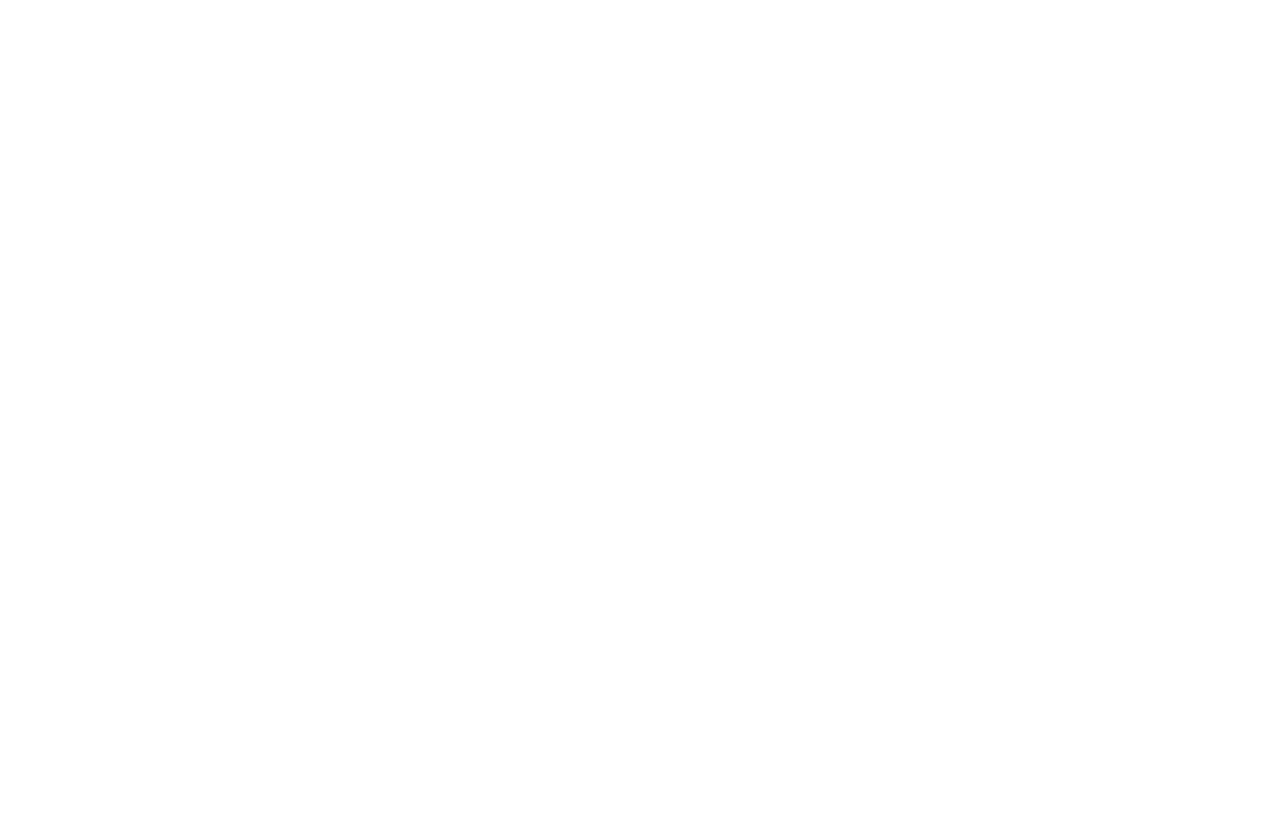
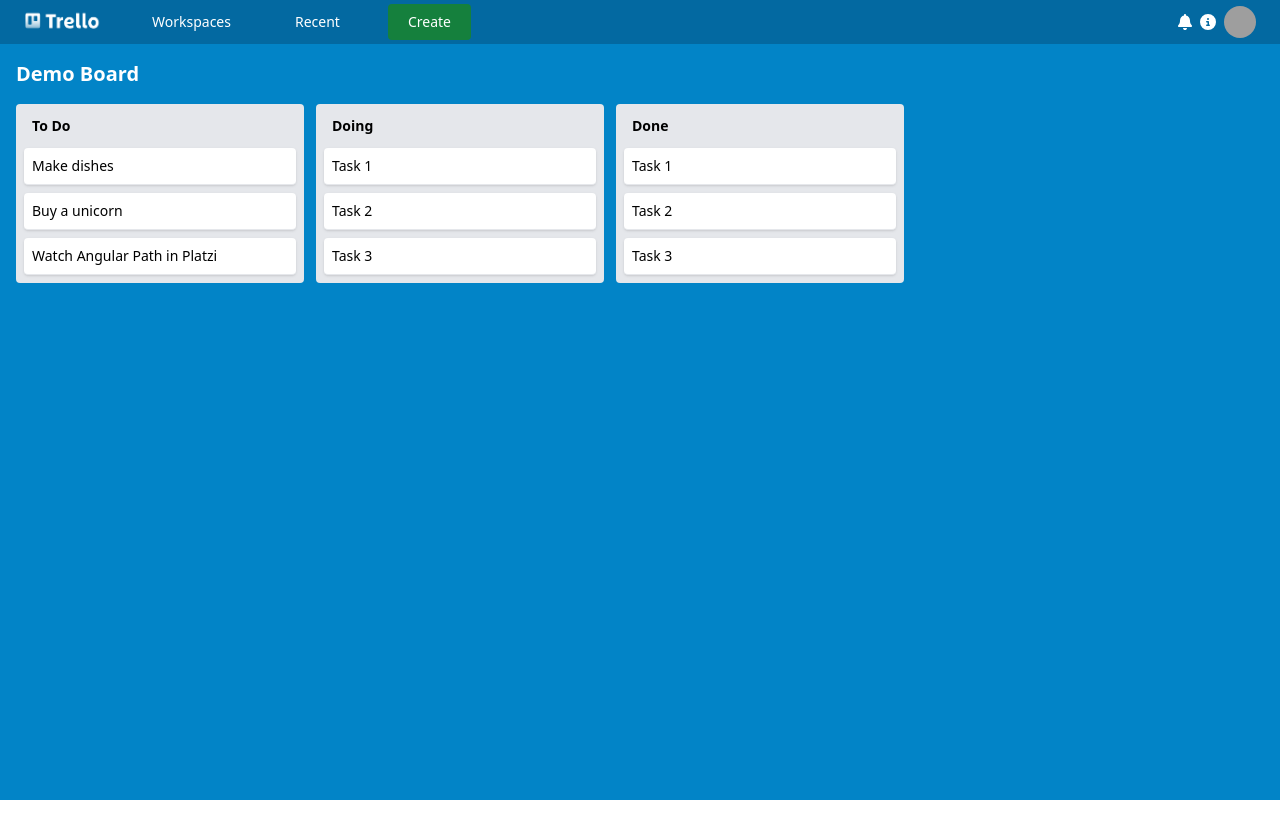
Before and after one commit to brayanlopez/angular-trello, an Angular app: page /board in a window 1280 px wide. Before the commit this address led to /. Shown: the top 838 px of the page. Before the commit the page ends 800 px from the top, so only its background shows below. Built offline with nearby package versions, Linux system fonts and the light colour scheme; grey boxes are pictures that could not be loaded.

Commit message:
ADD board component and other minor changes

```diff
--- a/package.json
+++ b/package.json
@@ -36,9 +36,9 @@
     "@angular/cli": "^18.2.7",
     "@angular/compiler-cli": "^18.2.0",
     "@tailwindcss/forms": "^0.5.9",
-    "@types/express": "^4.17.17",
+    "@types/express": "^5.0.0",
     "@types/jasmine": "~5.1.0",
-    "@types/node": "^18.18.0",
+    "@types/node": "^22.7.4",
     "autoprefixer": "^10.4.20",
     "jasmine-core": "~5.2.0",
     "karma": "~6.4.0",
--- a/src/app/app.routes.ts
+++ b/src/app/app.routes.ts
@@ -1,9 +1,11 @@
 import { Routes } from '@angular/router';
 
 import { LoginComponent } from './pages/login/login.component';
+import { BoardComponent } from './pages/board/board.component';
 import { BoardsComponent } from './pages/boards/boards.component';
 
 export const routes: Routes = [
   { path: 'login', component: LoginComponent },
+  { path: 'board', component: BoardComponent },
   { path: 'boards', component: BoardsComponent },
 ];
--- a/src/app/components/navbar/navbar.component.html
+++ b/src/app/components/navbar/navbar.component.html
@@ -73,8 +73,8 @@
         alt=""
       />
       <div class="space-y-1">
-        <div>Jese Leos</div>
-        <div class="text-sm text-gray-500">{{ mail }}</div>
+        <div>{{ userInfo.name }}</div>
+        <div class="text-sm text-gray-500">{{ userInfo.mail }}</div>
       </div>
     </div>
     <ul class="py-1">
@@ -82,29 +82,33 @@
         <a
           href="#"
           class="block py-2 px-4 text-sm text-gray-700 hover:bg-gray-100 dark:hover:bg-gray-600"
-          >Profile</a
         >
+          Profile
+        </a>
       </li>
       <li>
         <a
           href="#"
           class="block py-2 px-4 text-sm text-gray-700 hover:bg-gray-100 dark:hover:bg-gray-600"
-          >Activity</a
         >
+          Activity
+        </a>
       </li>
       <li>
         <a
           href="#"
           class="block py-2 px-4 text-sm text-gray-700 hover:bg-gray-100 dark:hover:bg-gray-600"
-          >Cards</a
         >
+          Cards
+        </a>
       </li>
       <li>
         <a
           href="#"
           class="block py-2 px-4 text-sm text-gray-700 hover:bg-gray-100 dark:hover:bg-gray-600"
-          >Settings</a
         >
+          Settings
+        </a>
       </li>
     </ul>
     <ul class="py-1">
--- a/src/app/components/navbar/navbar.component.ts
+++ b/src/app/components/navbar/navbar.component.ts
@@ -17,7 +17,10 @@
   styleUrl: './navbar.component.scss',
 })
 export class NavbarComponent {
-  mail = 'name@flowbite.com';
+  userInfo = {
+    name: 'Jhon Doe',
+    mail: 'jhhon@doe.com',
+  };
   isOpen = false;
 
   faBell = faBell;
--- /dev/null
+++ b/src/app/models/todo.model.ts
@@ -0,0 +1,4 @@
+export interface ToDo {
+  id: string;
+  title: string;
+}
--- /dev/null
+++ b/src/app/pages/board/board.component.html
@@ -0,0 +1,78 @@
+<div class="flex flex-col h-screen">
+  <app-navbar></app-navbar>
+  <div class="w-full grow bg-sky-600 px-4 pb-4">
+    <div>
+      <h2 class="text-xl font-bold text-white my-4">Demo Board</h2>
+    </div>
+    <div class="flex items-start w-full h-full">
+      <div class="rounded bg-gray-200 w-72 p-2 mr-3">
+        <div class="flex justify-between py-1">
+          <h3 class="text-sm font-bold ml-2">To Do</h3>
+        </div>
+
+        <div
+          class="text-sm mt-2"
+          cdkDropList
+          (cdkDropListDropped)="drop($event)"
+        >
+          @for (todo of todos; track todo.id ) {
+          <div
+            cdkDrag
+            class="bg-white shadow p-2 rounded mt-2 border-b border-x-gray-300 cursor-pointer hover:bg-gray-400"
+          >
+            {{ todo.title }}
+          </div>
+          }
+        </div>
+      </div>
+
+      <div class="rounded bg-gray-200 w-72 p-2 mr-3">
+        <div class="flex justify-between py-1">
+          <h3 class="text-sm font-bold ml-2">Doing</h3>
+        </div>
+
+        <div class="text-sm mt-2">
+          <div
+            class="bg-white shadow p-2 rounded mt-2 border-b border-x-gray-300 cursor-pointer hover:bg-gray-400"
+          >
+            Task 1
+          </div>
+          <div
+            class="bg-white shadow p-2 rounded mt-2 border-b border-x-gray-300 cursor-pointer hover:bg-gray-400"
+          >
+            Task 2
+          </div>
+          <div
+            class="bg-white shadow p-2 rounded mt-2 border-b border-x-gray-300 cursor-pointer hover:bg-gray-400"
+          >
+            Task 3
+          </div>
+        </div>
+      </div>
+
+      <div class="rounded bg-gray-200 w-72 p-2 mr-3">
+        <div class="flex justify-between py-1">
+          <h3 class="text-sm font-bold ml-2">Done</h3>
+        </div>
+
+        <div class="text-sm mt-2">
+          <div
+            class="bg-white shadow p-2 rounded mt-2 border-b border-x-gray-300 cursor-pointer hover:bg-gray-400"
+          >
+            Task 1
+          </div>
+          <div
+            class="bg-white shadow p-2 rounded mt-2 border-b border-x-gray-300 cursor-pointer hover:bg-gray-400"
+          >
+            Task 2
+          </div>
+          <div
+            class="bg-white shadow p-2 rounded mt-2 border-b border-x-gray-300 cursor-pointer hover:bg-gray-400"
+          >
+            Task 3
+          </div>
+        </div>
+      </div>
+    </div>
+  </div>
+</div>
--- /dev/null
+++ b/src/app/pages/board/board.component.scss
@@ -0,0 +1,9 @@
+/* Animate items as they're being sorted. */
+.cdk-drop-list-dragging .cdk-drag {
+  transition: transform 250ms cubic-bezier(0, 0, 0.2, 1);
+}
+
+/* Animate an item that has been dropped. */
+.cdk-drag-animating {
+  transition: transform 300ms cubic-bezier(0, 0, 0.2, 1);
+}
--- /dev/null
+++ b/src/app/pages/board/board.component.ts
@@ -0,0 +1,32 @@
+import { Component } from '@angular/core';
+import { NavbarComponent } from '../../components/navbar/navbar.component';
+import { ToDo } from '../../models/todo.model';
+
+@Component({
+  selector: 'app-board',
+  standalone: true,
+  imports: [NavbarComponent],
+  templateUrl: './board.component.html',
+  styleUrl: './board.component.scss',
+})
+export class BoardComponent {
+  todos: ToDo[] = [
+    {
+      id: '1',
+      title: 'Make dishes',
+    },
+    {
+      id: '2',
+      title: 'Buy a unicorn',
+    },
+    {
+      id: '2',
+      title: 'Watch Angular Path in Platzi',
+    },
+  ];
+  drop(event: Event) {}
+
+  // drop(event: CdkDragDrop<any[]>) {
+  //   moveItemInArray(this.todos, event.previousIndex, event.currentIndex);
+  // }
+}
--- a/src/app/pages/boards/boards.component.ts
+++ b/src/app/pages/boards/boards.component.ts
@@ -25,6 +25,7 @@
   styleUrl: './boards.component.scss',
 })
 export class BoardsComponent {
+  // TODO: check how to add this icons like menu information from here and reduce HTML code
   faTrello = faTrello;
   faBox = faBox;
   faWaveSquare = faWaveSquare;
@@ -35,4 +36,24 @@
   faBorderAll = faBorderAll;
   faUsers = faUsers;
   faGear = faGear;
+
+  // TODO: remove this code into a better implementation for accordion
+  items = [
+    {
+      label: 'Item 1',
+      items: [{ label: 'Sub Item 1.1' }, { label: 'Sub Item 1.2' }],
+    },
+    {
+      label: 'Item 2',
+      items: [{ label: 'Sub Item 2.1' }],
+    },
+    {
+      label: 'Item 3',
+      items: [
+        { label: 'Sub Item 3.1' },
+        { label: 'Sub Item 3.2' },
+        { label: 'Sub Item 3.3' },
+      ],
+    },
+  ];
 }
```
Also changed, not shown: src/app/pages/boards/boards.component.html (+23 -0 lines), 2 other files (tests, documents, lock files or other folders).
